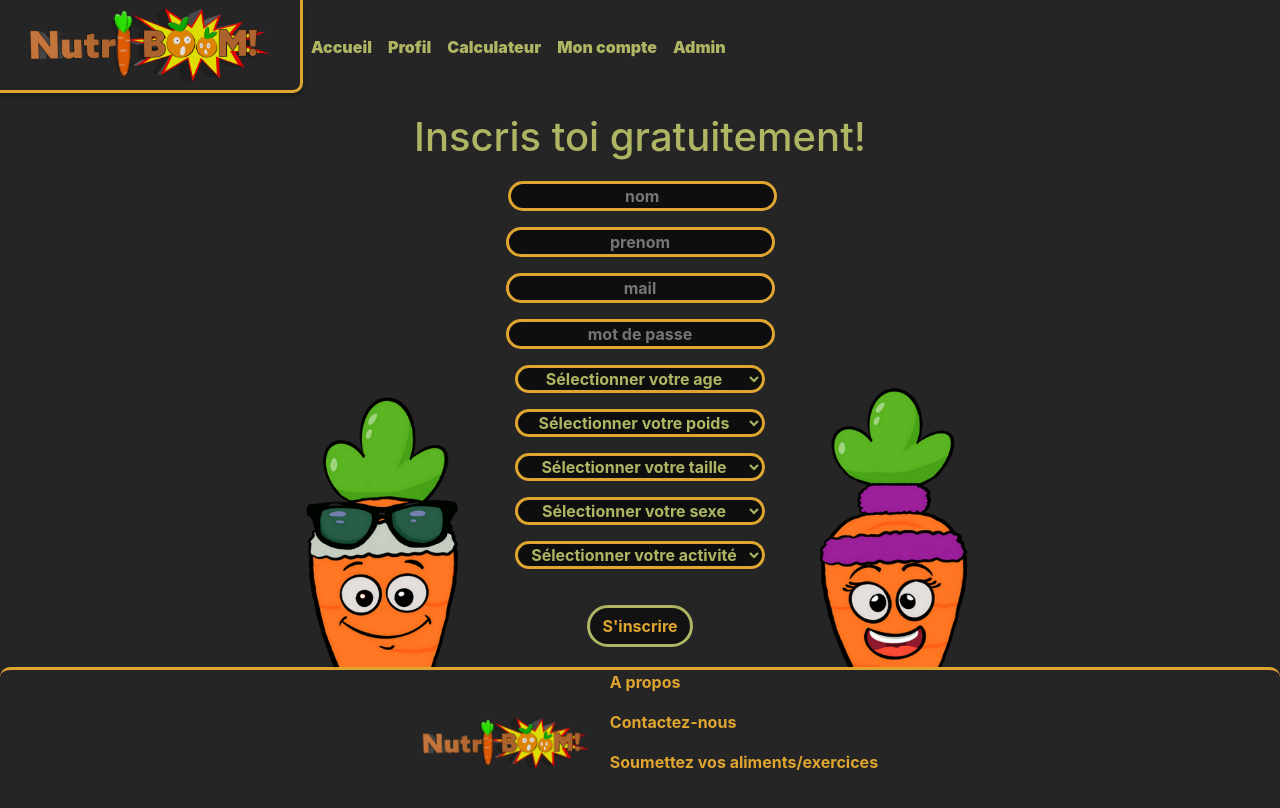
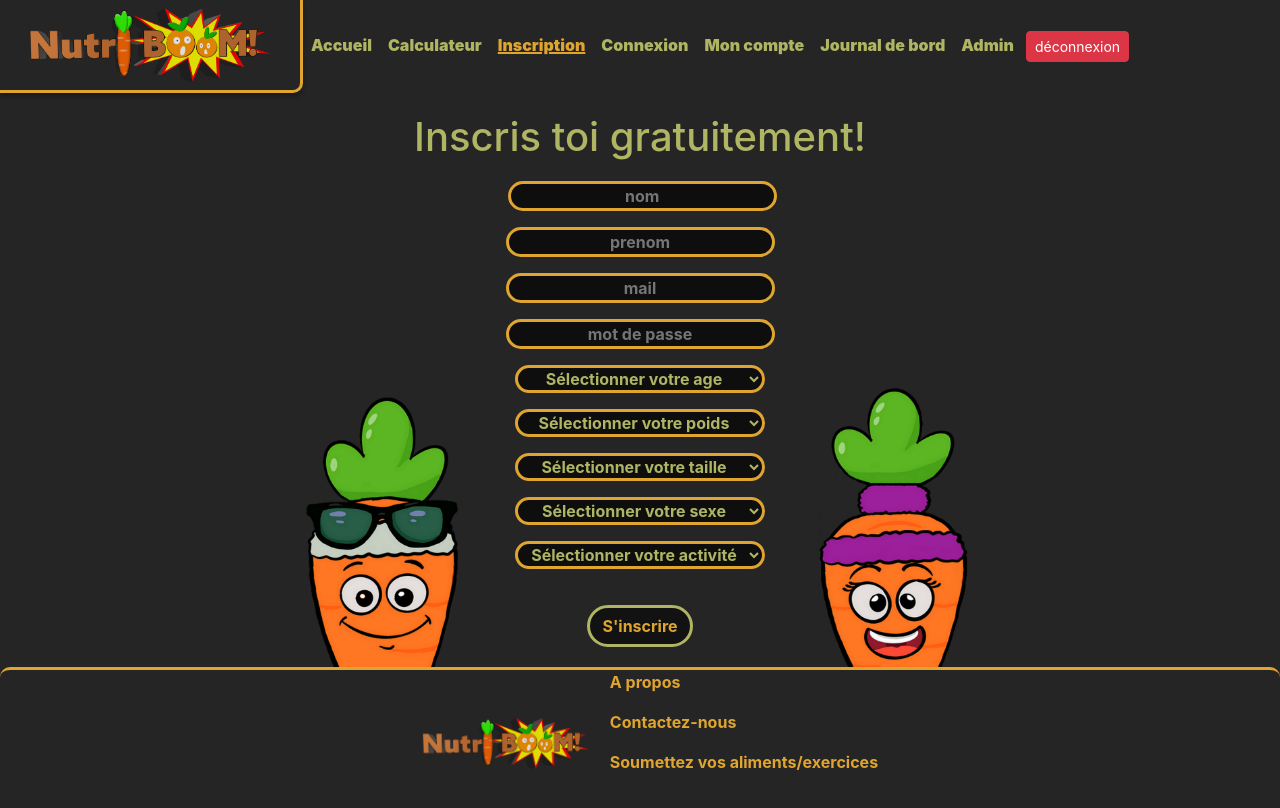
Before and after one commit to theocrsb/NutriBoom, a React (Create React App) app: page /suscribe in a window 1280 px wide. Shown: the top 808 px of the page. Built offline with nearby package versions, Linux system fonts and the light colour scheme.

Commit message:
commit use context auth

```diff
--- a/src/components/NavBar.tsx
+++ b/src/components/NavBar.tsx
@@ -1,12 +1,20 @@
-import React, { useRef, useState } from "react";
+import React, { useRef, useState, SyntheticEvent, useContext } from "react";
 import { NavLink } from "react-router-dom";
-import { HashLink as Link } from "react-router-hash-link";
+// import { HashLink as NavLink } from "react-router-hash-link";
+import { AuthContext } from "../contexts/Auth-context";
 import "./Navbar.css";
 import AboutUs from "../pages/AboutUs";
 
 const Navbar = () => {
-  let isConnected = true;
-  let isAdmin = true;
+  const { savedToken } = useContext(AuthContext);
+
+  const tokenVerify = (e: SyntheticEvent) => {
+    if (savedToken === null) {
+      e.preventDefault();
+    }
+  };
+  // let isConnected = true;
+  // let isAdmin = true;
   return (
     <div id="hautNavBar">
       <nav className="navbar navbar-expand-md bg-transparent p-0">
@@ -46,90 +54,79 @@ const Navbar = () => {
                   </strong>
                 </NavLink>
               </li>
-              {isConnected && (
               <li className="nav-item">
-                  <NavLink to="main" className="nav-link buttonStyle ">
-                    <strong
-                      data-bs-toggle="collapse"
-                      data-bs-target="#navbarNav"
-                    >
-                      Profil{" "}
+                <NavLink to="/welcome/#imc" className="nav-link buttonStyle ">
+                  <strong data-bs-toggle="collapse" data-bs-target="#navbarNav">
+                    {" "}
+                    Calculateur{" "}
                   </strong>
                 </NavLink>
               </li>
-              )}
-              {!isConnected && (
+
+              {/* {!isConnected && ( */}
               <li className="nav-item">
                 <NavLink to="suscribe" className="nav-link buttonStyle ">
-                    <strong
-                      data-bs-toggle="collapse"
-                      data-bs-target="#navbarNav"
-                    >
+                  <strong data-bs-toggle="collapse" data-bs-target="#navbarNav">
                     Inscription
                   </strong>
                 </NavLink>
               </li>
-              )}
-              {!isConnected && (
+              {/* )} */}
+              {/* {!isConnected && ( */}
               <li className="nav-item">
                 <NavLink to="connexion" className="nav-link buttonStyle ">
-                    <strong
-                      data-bs-toggle="collapse"
-                      data-bs-target="#navbarNav"
-                    >
+                  <strong data-bs-toggle="collapse" data-bs-target="#navbarNav">
                     {" "}
                     Connexion{" "}
                   </strong>
                 </NavLink>
               </li>
-              )}
+              {/* )} */}
+              {/* {isConnected && ( */}
               <li className="nav-item">
-                <Link to="/welcome/#imc" className="nav-link buttonStyle ">
+                <NavLink to="/moncompte" className="nav-link buttonStyle ">
                   <strong data-bs-toggle="collapse" data-bs-target="#navbarNav">
-                    {" "}
-                    Calculateur{" "}
-                  </strong>
-                </Link>
-              </li>
-              {isConnected && (
-                <li className="nav-item">
-                  <Link to="/moncompte" className="nav-link buttonStyle ">
-                    <strong
-                      data-bs-toggle="collapse"
-                      data-bs-target="#navbarNav"
-                    >
                     {" "}
                     Mon compte{" "}
                   </strong>
-                  </Link>
+                </NavLink>
               </li>
-              )}
-              {!isConnected && (
+              {/* )} */}
+              {/* {isConnected && ( */}
               <li className="nav-item">
-                  <Link to="/aboutus" className="nav-link buttonStyle ">
-                    <strong
-                      data-bs-toggle="collapse"
-                      data-bs-target="#navbarNav"
-                    >
+                <NavLink to="main" className="nav-link buttonStyle ">
+                  <strong data-bs-toggle="collapse" data-bs-target="#navbarNav">
+                    Journal de bord{" "}
+                  </strong>
+                </NavLink>
+              </li>
+              {/* )} */}
+
+              {/* {!isConnected && (
+              <li className="nav-item">
+                <NavLink to="/aboutus" className="nav-link buttonStyle ">
+                  <strong data-bs-toggle="collapse" data-bs-target="#navbarNav">
                     {" "}
                     Nous{" "}
                   </strong>
-                  </Link>
+                </NavLink>
               </li>
-              )}
-              {isAdmin && (
+              )} */}
+              {/* {isAdmin && ( */}
               <li className="nav-item">
-                  <Link to="/admin" className="nav-link buttonStyle ">
-                    <strong
-                      data-bs-toggle="collapse"
-                      data-bs-target="#navbarNav"
-                    >
+                <NavLink to="/admin" className="nav-link buttonStyle ">
+                  <strong data-bs-toggle="collapse" data-bs-target="#navbarNav">
                     {" "}
                     Admin{" "}
                   </strong>
-                  </Link>
+                </NavLink>
               </li>
-              )}
+              {/* )} */}
+              <input
+                type="button"
+                value="déconnexion"
+                className="btn btn-danger btn-sm m-1"
+              />
             </ul>
           </div>
         </div>
--- /dev/null
+++ b/src/contexts/Auth-context.tsx
@@ -0,0 +1,37 @@
+import { createContext, useState, ReactElement } from "react";
+
+interface AuthContextProps {
+  children: ReactElement;
+}
+
+export interface AuthContextInterface {
+  savedToken: string | null;
+  onAuthChange: (token: string | null) => void;
+}
+
+export const AuthContext = createContext<AuthContextInterface>({
+  savedToken: null,
+  onAuthChange: (token: string | null) => {},
+});
+export const AuthContextProvider = ({ children }: AuthContextProps) => {
+  /**
+   * Mise en place de la logique interne de notre context
+   * Cela permet de mettre à dispo une fonction pour mettre
+   * à jour l'état de connection de notre utilisateur
+   * et d'accéder au token via notre context
+   */
+  const [token, setToken] = useState<string | null>(null);
+
+  const handleAuthChange = (token: string | null) => {
+    setToken(token);
+  };
+
+  const contextValue = {
+    savedToken: token,
+    onAuthChange: handleAuthChange,
+  };
+
+  return (
+    <AuthContext.Provider value={contextValue}>{children}</AuthContext.Provider>
+  );
+};
```
Also changed, not shown: src/pages/Main.tsx (+24 -58 lines), src/pages/Suscribe.tsx (+83 -76 lines). Lines whose indentation alone changed are shown as unchanged.
